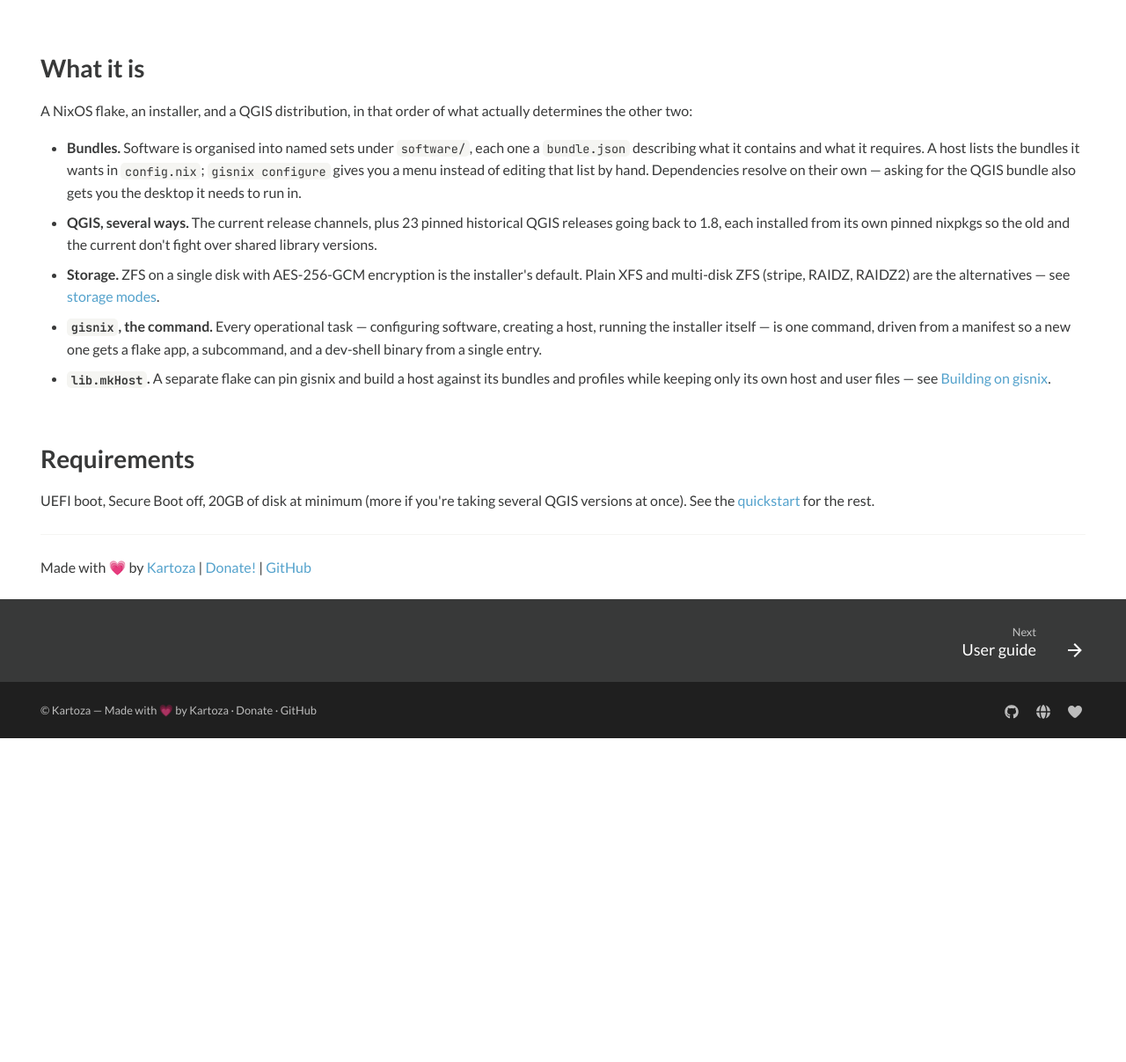
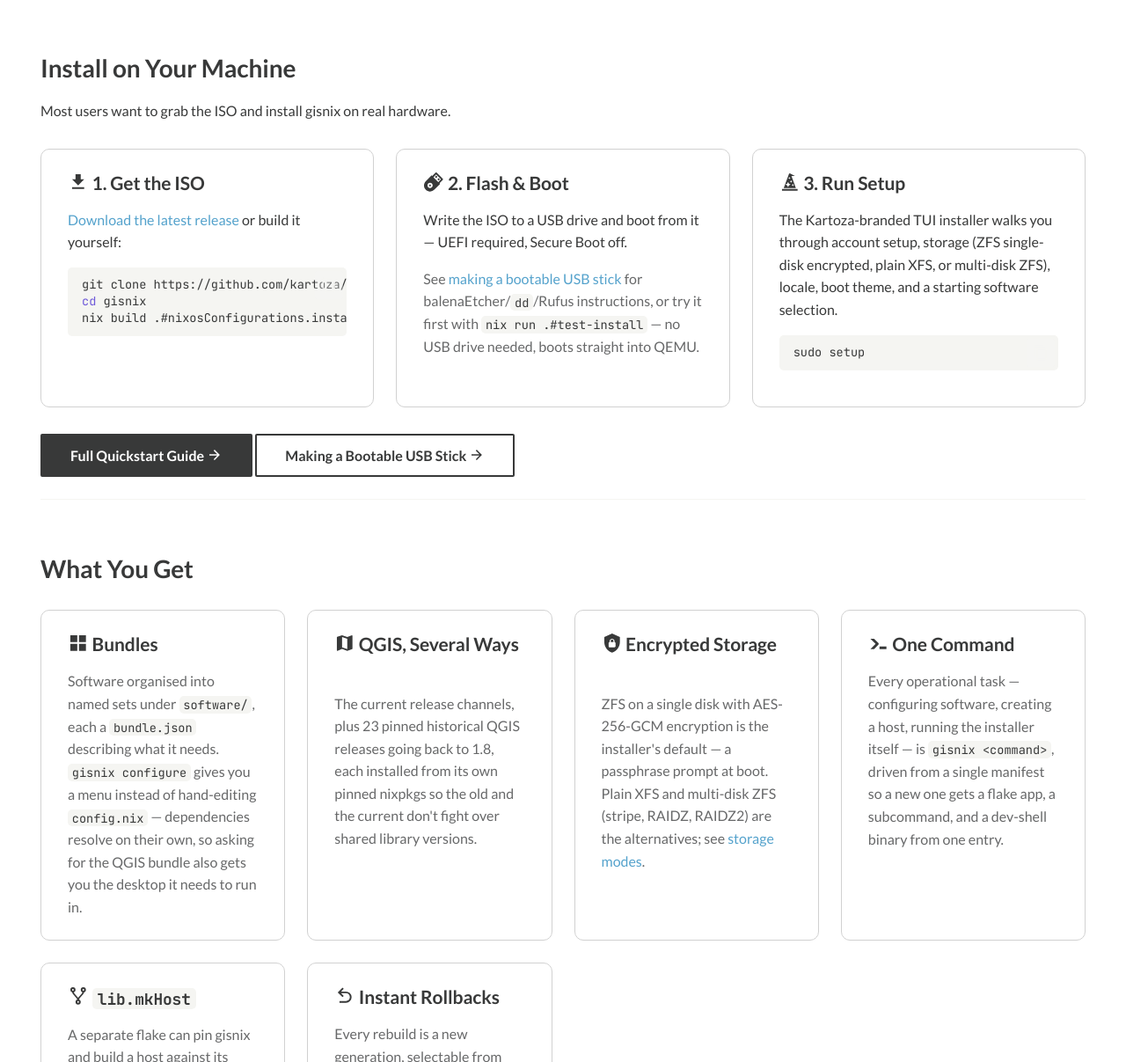
Before and after one commit to kartoza/gisnix, an MkDocs documentation site: the page built from docs/index.md, in a window 1280 px wide and 1400 px high, scrolled down 469 px. Shown: the part 193-1400 px from the top of the window at 88% size. Built offline with MkDocs 1.6.1 and Material for MkDocs 9.7.7, drawn with Linux system fonts in a browser that asks for light colours; comment, search, counter and statistics services are not loaded; before the commit the page ends 1501 px from its top, so only the background shows below that; some of the changed text lies outside the part shown.

Commit message:
docs(index): restructure landing page with step cards and a feature grid
Emulates the structural pattern from timlinux/tuinix's own docs site —
a 3-step "Install on Your Machine" card row (Get the ISO / Flash & Boot
/ Run Setup) and a "What You Get" feature grid — reimplemented with
gisnix's own kz-* design tokens rather than copying tuinix's theme.

New .kz-features/.kz-feature CSS: an auto-fit card grid with a hover
lift, matching the existing kz-hero/kz-cta visual language.

Deliberately does NOT carry over tuinix's "Fully Offline" claim: neither
gisnix's nor tuinix's actual isoImage.storeContents bundles the target
system's closure (both are empty — tuinix's own offlineSystemClosure
plumbing is dead, always null). gisnix's existing quickstart wording
already hedges this correctly ("offline installs can continue if the
closure is already cached"); no change needed there.

````diff
--- a/docs/index.md
+++ b/docs/index.md
@@ -24,31 +24,131 @@
 
 </div>
 
-## What it is
+## Install on Your Machine
 
-A NixOS flake, an installer, and a QGIS distribution, in that order of
-what actually determines the other two:
+Most users want to grab the ISO and install gisnix on real hardware.
 
-- **Bundles.** Software is organised into named sets under `software/`,
-  each one a `bundle.json` describing what it contains and what it
-  requires. A host lists the bundles it wants in `config.nix`; `gisnix
-  configure` gives you a menu instead of editing that list by hand.
-  Dependencies resolve on their own — asking for the QGIS bundle also
-  gets you the desktop it needs to run in.
-- **QGIS, several ways.** The current release channels, plus 23 pinned
-  historical QGIS releases going back to 1.8, each installed from its own
-  pinned nixpkgs so the old and the current don't fight over shared
-  library versions.
-- **Storage.** ZFS on a single disk with AES-256-GCM encryption is the
-  installer's default. Plain XFS and multi-disk ZFS (stripe, RAIDZ,
-  RAIDZ2) are the alternatives — see [storage modes](admin/storage-modes.md).
-- **`gisnix`, the command.** Every operational task — configuring
-  software, creating a host, running the installer itself — is one
-  command, driven from a manifest so a new one gets a flake app, a
-  subcommand, and a dev-shell binary from a single entry.
-- **`lib.mkHost`.** A separate flake can pin gisnix and build a host
-  against its bundles and profiles while keeping only its own host and
-  user files — see [Building on gisnix](developer/downstream-flakes.md).
+<div class="kz-features" markdown>
+
+<div class="kz-feature" markdown>
+
+### :material-download: 1. Get the ISO
+
+[Download the latest release](https://github.com/kartoza/gisnix/releases/latest)
+or build it yourself:
+
+```bash
+git clone https://github.com/kartoza/gisnix
+cd gisnix
+nix build .#nixosConfigurations.installer.config.system.build.isoImage
+```
+
+</div>
+
+<div class="kz-feature" markdown>
+
+### :material-usb-flash-drive: 2. Flash & Boot
+
+Write the ISO to a USB drive and boot from it — UEFI required, Secure
+Boot off.
+
+See [making a bootable USB stick](user/bootable-usb.md) for
+balenaEtcher/`dd`/Rufus instructions, or try it first with `nix run
+.#test-install` — no USB drive needed, boots straight into QEMU.
+
+</div>
+
+<div class="kz-feature" markdown>
+
+### :material-wizard-hat: 3. Run Setup
+
+The Kartoza-branded TUI installer walks you through account setup,
+storage (ZFS single-disk encrypted, plain XFS, or multi-disk ZFS),
+locale, boot theme, and a starting software selection.
+
+```bash
+sudo setup
+```
+
+</div>
+
+</div>
+
+[Full Quickstart Guide :material-arrow-right:](user/quickstart.md){ .md-button .md-button--primary }
+[Making a Bootable USB Stick :material-arrow-right:](user/bootable-usb.md){ .md-button }
+
+---
+
+## What You Get
+
+<div class="kz-features" markdown>
+
+<div class="kz-feature" markdown>
+
+### :material-view-grid: Bundles
+
+Software organised into named sets under `software/`, each a
+`bundle.json` describing what it needs. `gisnix configure` gives you a
+menu instead of hand-editing `config.nix` — dependencies resolve on
+their own, so asking for the QGIS bundle also gets you the desktop it
+needs to run in.
+
+</div>
+
+<div class="kz-feature" markdown>
+
+### :material-map: QGIS, Several Ways
+
+The current release channels, plus 23 pinned historical QGIS releases
+going back to 1.8, each installed from its own pinned nixpkgs so the
+old and the current don't fight over shared library versions.
+
+</div>
+
+<div class="kz-feature" markdown>
+
+### :material-shield-lock: Encrypted Storage
+
+ZFS on a single disk with AES-256-GCM encryption is the installer's
+default — a passphrase prompt at boot. Plain XFS and multi-disk ZFS
+(stripe, RAIDZ, RAIDZ2) are the alternatives; see
+[storage modes](admin/storage-modes.md).
+
+</div>
+
+<div class="kz-feature" markdown>
+
+### :material-console-line: One Command
+
+Every operational task — configuring software, creating a host, running
+the installer itself — is `gisnix <command>`, driven from a single
+manifest so a new one gets a flake app, a subcommand, and a dev-shell
+binary from one entry.
+
+</div>
+
+<div class="kz-feature" markdown>
+
+### :material-source-fork: `lib.mkHost`
+
+A separate flake can pin gisnix and build a host against its bundles and
+profiles while keeping only its own host and user files — see
+[Building on gisnix](developer/downstream-flakes.md).
+
+</div>
+
+<div class="kz-feature" markdown>
+
+### :material-arrow-u-left-top: Instant Rollbacks
+
+Every rebuild is a new generation, selectable from the bootloader menu.
+Whole-system, reproducible, and never a partial state.
+
+</div>
+
+</div>
+
+---
 
 ## Requirements
 
--- a/docs/stylesheets/extra.css
+++ b/docs/stylesheets/extra.css
@@ -280,6 +280,45 @@
 [data-md-color-scheme="slate"] .md-typeset .kz-cta a.kz-cta__secondary:hover {
     background: var(--surface-cloud);
     color: var(--text-default);
+}
+
+/* Feature-card grid — the landing page's "Install on Your Machine" step
+   cards and "What You Get" summary cards both use this. Auto-fit columns
+   so it reflows from 1 to 3-wide without a breakpoint to maintain. */
+.kz-features {
+    display: grid;
+    grid-template-columns: repeat(auto-fit, minmax(240px, 1fr));
+    gap: 1.25rem;
+    margin: 1.5rem 0;
+}
+.kz-feature {
+    padding: 1.25rem 1.5rem;
+    border-radius: 0.5rem;
+    border: 1px solid var(--rule-line);
+    background: var(--surface-white);
+    transition: transform 0.15s ease, box-shadow 0.15s ease;
+}
+.kz-feature:hover {
+    transform: translateY(-3px);
+    box-shadow: 0 8px 24px rgba(0, 0, 0, 0.08);
+}
+[data-md-color-scheme="slate"] .kz-feature {
+    background: var(--md-code-bg-color);
+    border-color: var(--md-default-fg-color--lightest);
+}
+[data-md-color-scheme="slate"] .kz-feature:hover {
+    box-shadow: 0 8px 24px rgba(0, 0, 0, 0.35);
+}
+.kz-feature h3 {
+    margin-top: 0;
+    font-size: 1.05rem;
+}
+.kz-feature p:last-child {
+    margin-bottom: 0;
+    color: var(--text-muted);
+}
+[data-md-color-scheme="slate"] .kz-feature p:last-child {
+    color: var(--md-default-fg-color--light);
 }
 
 @media (max-width: 768px) {
````
